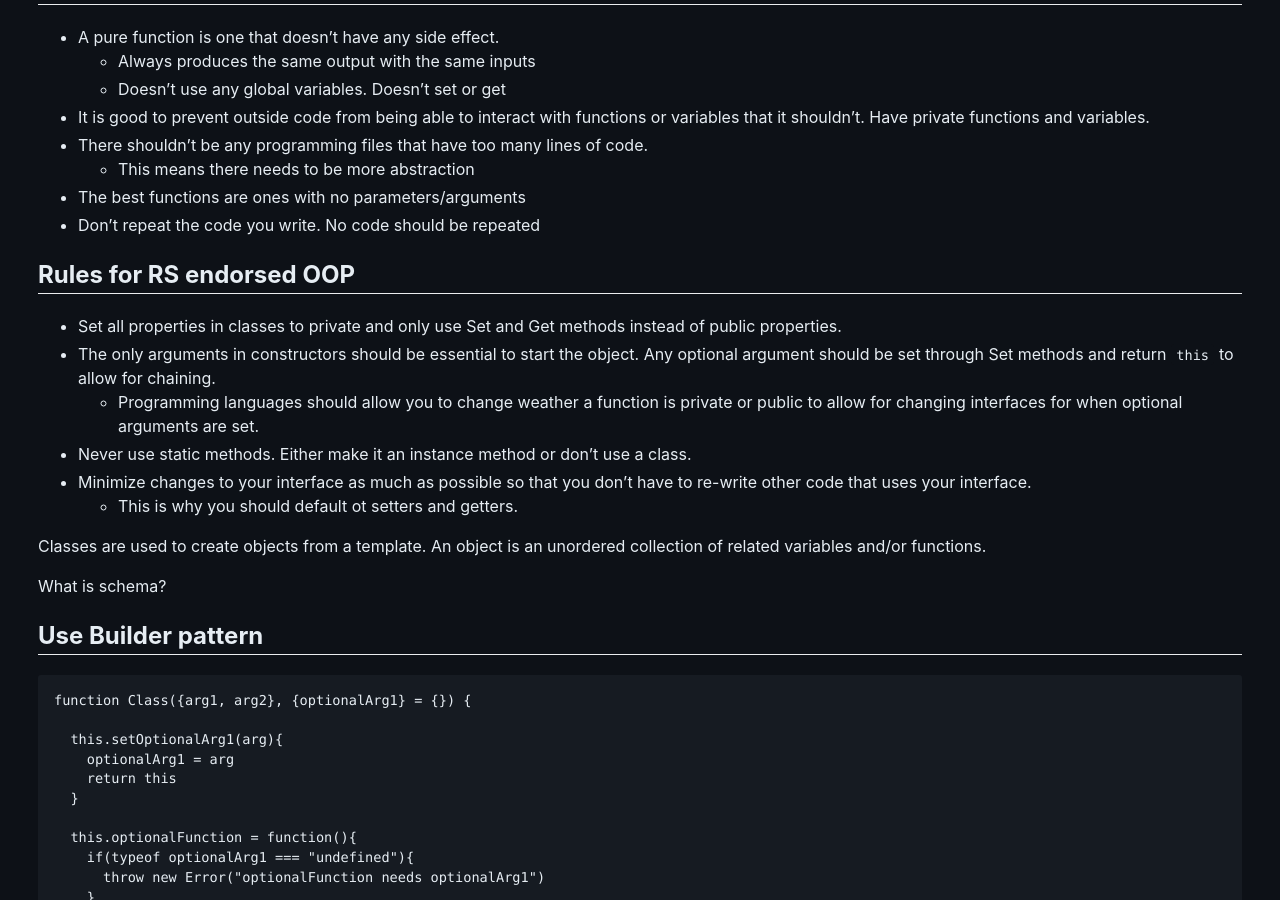
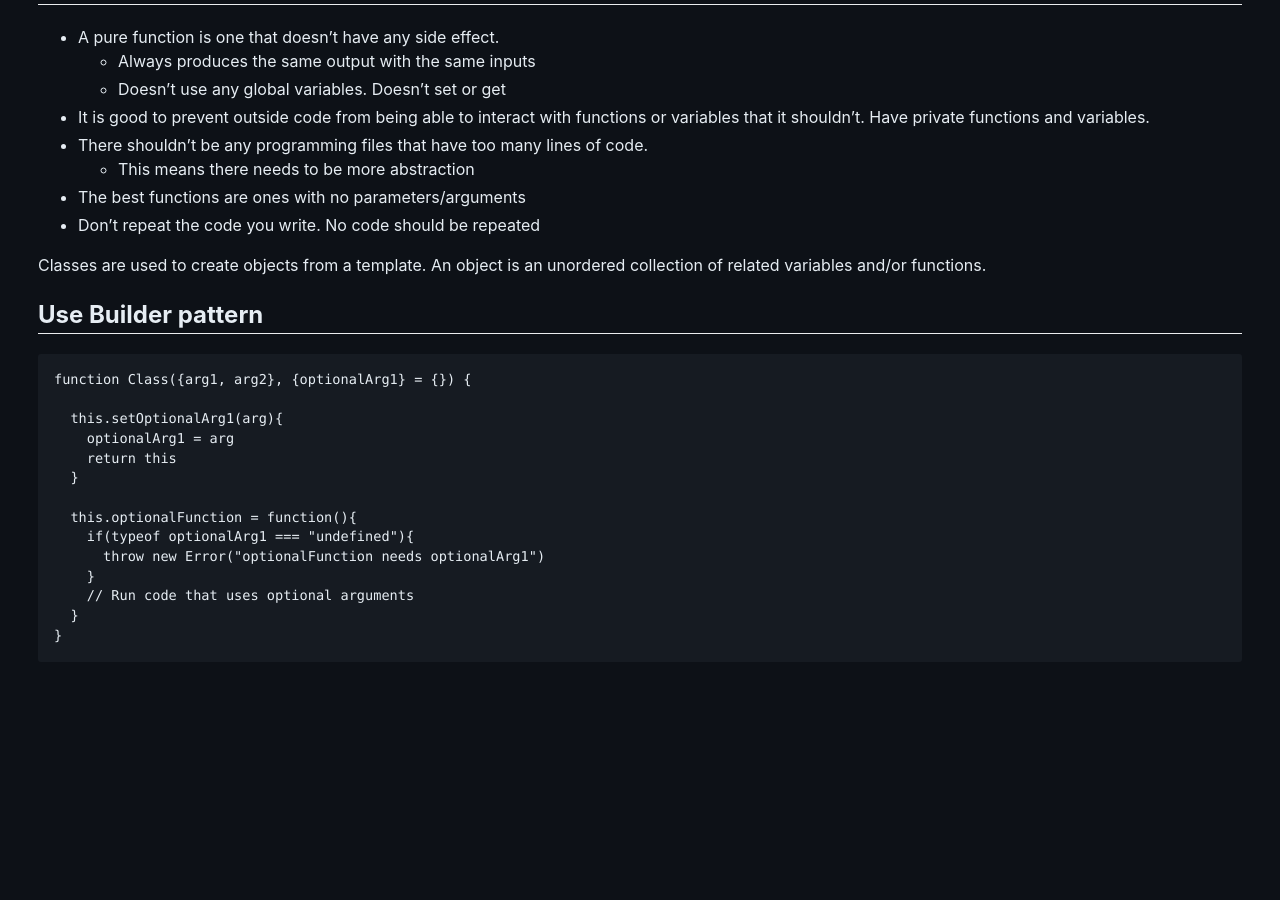
Before and after one commit to ryansheehy0/Cheat_Sheets, a Jekyll site: the page built from oop.md, in a window 1280 px wide and 900 px high, scrolled down 1953 px. Built offline with Jekyll 4.4.1, drawn with Linux system fonts in a browser that asks for light colours; our own code applies the rules of GitHub Pages for plain Markdown files; after the commit the page ends 2666 px from its top, so only the background shows below that.

````diff
--- a/oop.md
+++ b/oop.md
@@ -71,18 +71,8 @@
 - The best functions are ones with no parameters/arguments
 - Don't repeat the code you write. No code should be repeated
 
-## Rules for RS endorsed OOP
-- Set all properties in classes to private and only use Set and Get methods instead of public properties.
-- The only arguments in constructors should be essential to start the object. Any optional argument should be set through Set methods and return `this` to allow for chaining.
-  - Programming languages should allow you to change weather a function is private or public to allow for changing interfaces for when optional arguments are set.
-- Never use static methods. Either make it an instance method or don't use a class.
-- Minimize changes to your interface as much as possible so that you don't have to re-write other code that uses your interface.
-  - This is why you should default ot setters and getters.
-
 Classes are used to create objects from a template.
 An object is an unordered collection of related variables and/or functions.
-
-What is schema?
 
 ## Use Builder pattern
 ```javascript
````
Also changed, not shown: advanced_programming_tips.md (added, +66 -0 lines), javascript.md (+15 -0 lines), sql.md (+8 -3 lines).
